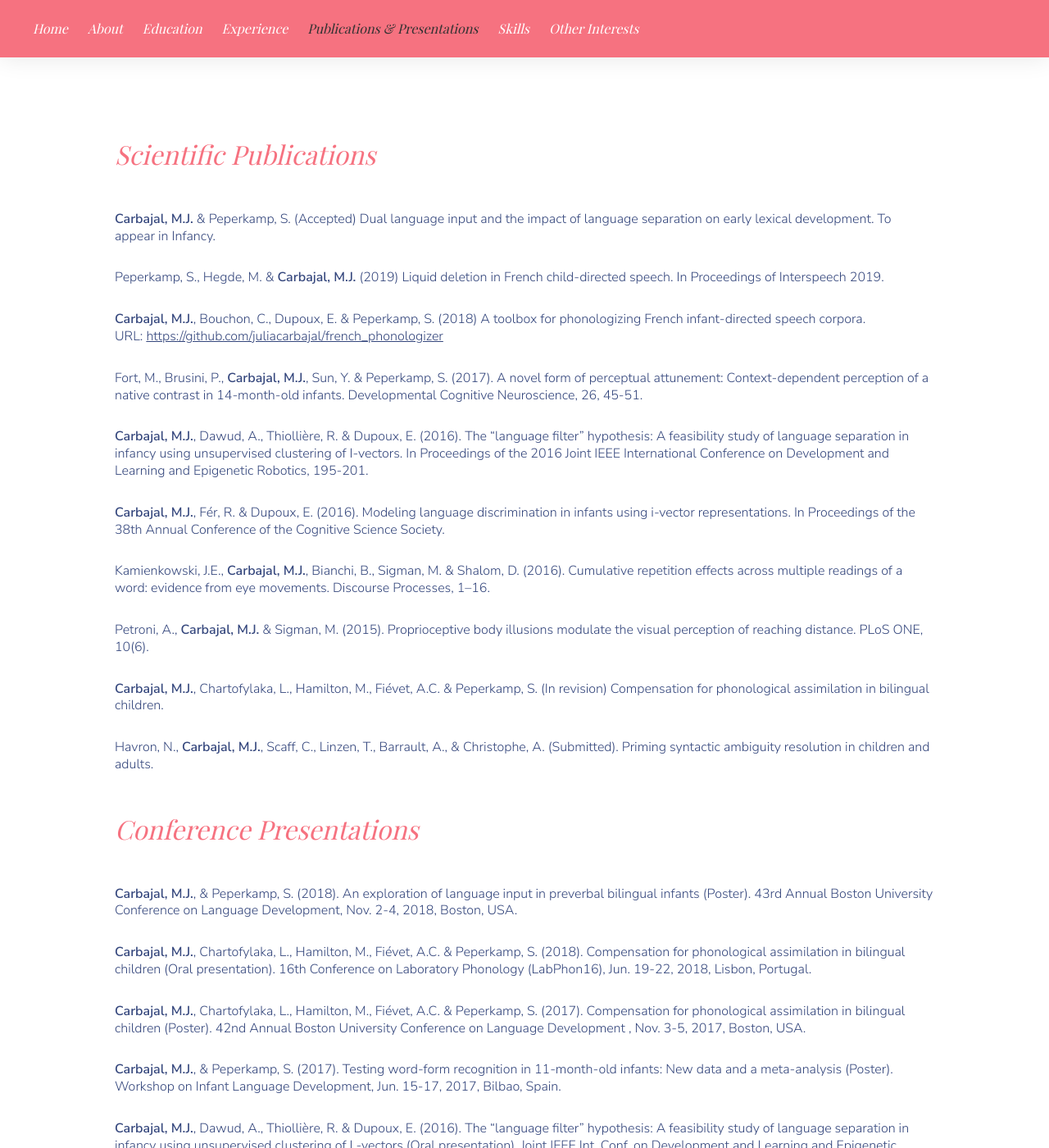
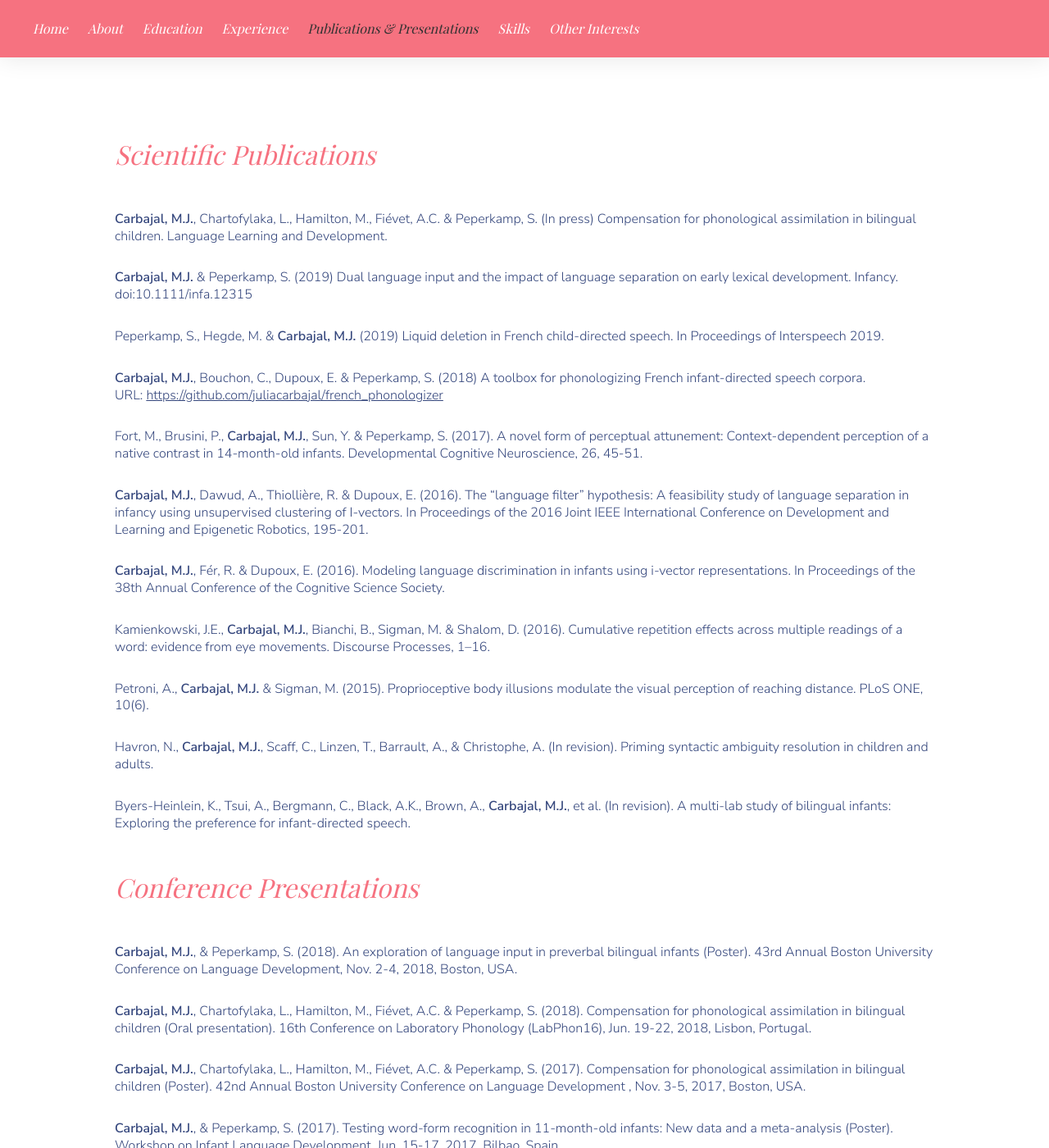
Before and after one commit to basaringaron/julie-website, a Jekyll site: the page built from publications.html, in a window 1280 px wide and 1400 px high. Shown: the whole window at 82% size. Built offline with Jekyll 4.4.1, drawn with Linux system fonts in a browser that asks for light colours; some web fonts are replaced.

Commit message:
Updated publications

```diff
--- a/publications.html
+++ b/publications.html
@@ -5,7 +5,8 @@ title: Publications & Presentations
 	<div class='content' style='--date-width:200px;'>
 		<h1>Scientific Publications</h1>
 
-		<p><strong>Carbajal, M.J.</strong> &amp; Peperkamp, S. (Accepted) Dual language input and the impact of language separation on early lexical development. To appear in Infancy.</p>
+		<p><strong>Carbajal, M.J.</strong>, Chartofylaka, L., Hamilton, M., Fiévet, A.C. &amp; Peperkamp, S. (In press) Compensation for phonological assimilation in bilingual children. Language Learning and Development.</p>
+		<p><strong>Carbajal, M.J.</strong> &amp; Peperkamp, S. (2019) Dual language input and the impact of language separation on early lexical development. Infancy. doi:10.1111/infa.12315</p>
 		<p>Peperkamp, S., Hegde, M. &amp; <strong>Carbajal, M.J.</strong> (2019) Liquid deletion in French child-directed speech. In Proceedings of Interspeech 2019.</p>
 		<p><strong>Carbajal, M.J.</strong>, Bouchon, C., Dupoux, E. &amp; Peperkamp, S. (2018) A toolbox for phonologizing French infant-directed speech corpora.</br>
 			URL: <a href='https://github.com/juliacarbajal/french_phonologizer'>https://github.com/juliacarbajal/french_phonologizer</a></p>
@@ -14,8 +15,9 @@ title: Publications & Presentations
 		<p><strong>Carbajal, M.J.</strong>, Fér, R. &amp; Dupoux, E. (2016). Modeling language discrimination in infants using i-vector representations. In Proceedings of the 38th Annual Conference of the Cognitive Science Society.</p>
 		<p>Kamienkowski, J.E., <strong>Carbajal, M.J.</strong>, Bianchi, B., Sigman, M. &amp; Shalom, D. (2016). Cumulative repetition effects across multiple readings of a word: evidence from eye movements. Discourse Processes, 1–16.</p>
 		<p>Petroni, A., <strong>Carbajal, M.J.</strong> &amp; Sigman, M. (2015). Proprioceptive body illusions modulate the visual perception of reaching distance. PLoS ONE, 10(6).</p>
-		<p><strong>Carbajal, M.J.</strong>, Chartofylaka, L., Hamilton, M., Fiévet, A.C. &amp; Peperkamp, S. (In revision) Compensation for phonological assimilation in bilingual children.</p>
-		<p>Havron, N., <strong>Carbajal, M.J.</strong>, Scaff, C., Linzen, T., Barrault, A., &amp; Christophe, A. (Submitted). Priming syntactic ambiguity resolution in children and adults.</p>
+
+		<p>Havron, N., <strong>Carbajal, M.J.</strong>, Scaff, C., Linzen, T., Barrault, A., &amp; Christophe, A. (In revision). Priming syntactic ambiguity resolution in children and adults.</p>
+		<p>Byers-Heinlein, K., Tsui, A., Bergmann, C., Black, A.K., Brown, A., <strong>Carbajal, M.J.</strong>, et al. (In revision). A multi-lab study of bilingual infants: Exploring the preference for infant-directed speech. </p>
 
 		<h1>Conference Presentations</h1>
 
```
